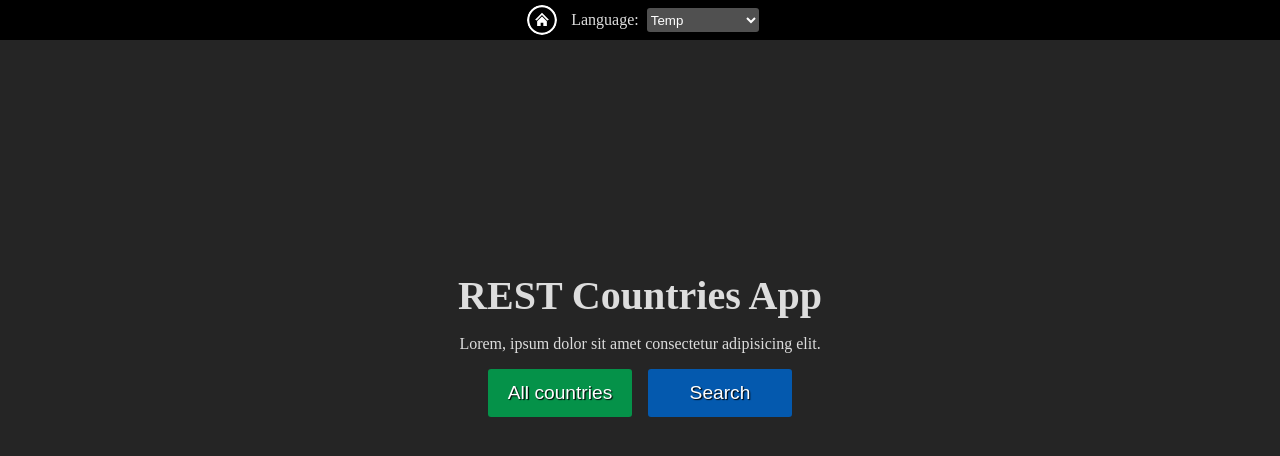
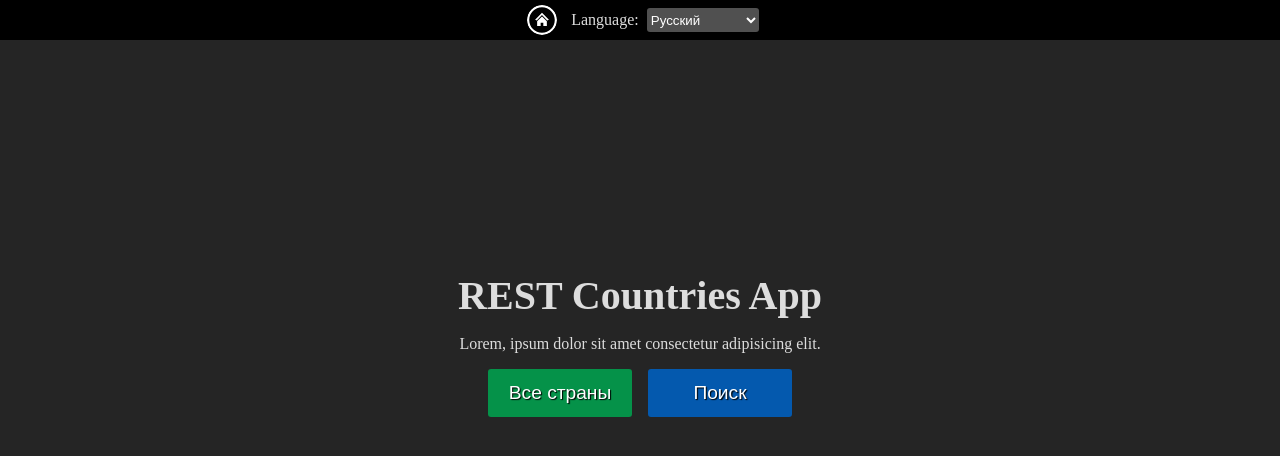
Before and after one commit to self-related/countries-rest-app, a React (Vite) app: page / in a window 1280 px wide. Shown: the top 456 px of the page. Built offline with nearby package versions, Linux system fonts and the light colour scheme.

Commit message:
Add language change on navbar, save language in localStorage

```diff
--- a/src/components/Navbar/index.tsx
+++ b/src/components/Navbar/index.tsx
@@ -1,9 +1,17 @@
 import styles from "./styles.module.scss";
 import HomeButton from "../../assets/home_icon_1.svg";
 import { useNavigate } from "react-router-dom";
+import { useTranslation } from "react-i18next";
 
 export default function Navbar() {
     const navigate = useNavigate();
+    const { i18n } = useTranslation();
+
+    const handleLangChange = (event: React.ChangeEvent<HTMLSelectElement>) => {
+        const lang = event.currentTarget.value;
+        i18n.changeLanguage(lang);
+        localStorage.setItem("lang", lang)
+    };
 
     return (
         <nav className={styles.nav}>
@@ -11,8 +19,9 @@ export default function Navbar() {
                 <img src={HomeButton} alt="Home Button" />
             </button>
             <p>Language:</p>
-            <select name="language" id="language">
-                <option value="temp">Temp</option>
+            <select name="language" id="language" value={i18n.language} onChange={handleLangChange}>
+                <option value="en">English</option>
+                <option value="ru">Русский</option>
             </select>
         </nav>
     );
--- a/src/i18next.ts
+++ b/src/i18next.ts
@@ -1,15 +1,13 @@
 import i18next from "i18next";
 import { initReactI18next } from "react-i18next";
 
-const defaultLang = localStorage.getItem("lang");
-if (!defaultLang) {
-    localStorage.setItem("lang", "ru");
-}
+const defaultLang = localStorage.getItem("lang") ?? "ru"; // получить язык из localStorage либо установить вручную
+localStorage.setItem("lang", defaultLang); // сохранять язык в localStorage (нужно если его там не было)
 
 i18next
 .use(initReactI18next)
 .init({
-    lng: defaultLang as string,
+    lng: defaultLang,
     fallbackLng: "en",
     resources: {
         en: {
```
